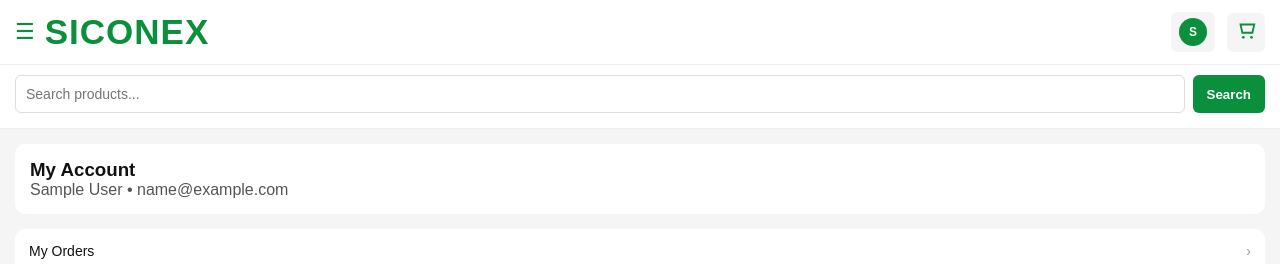
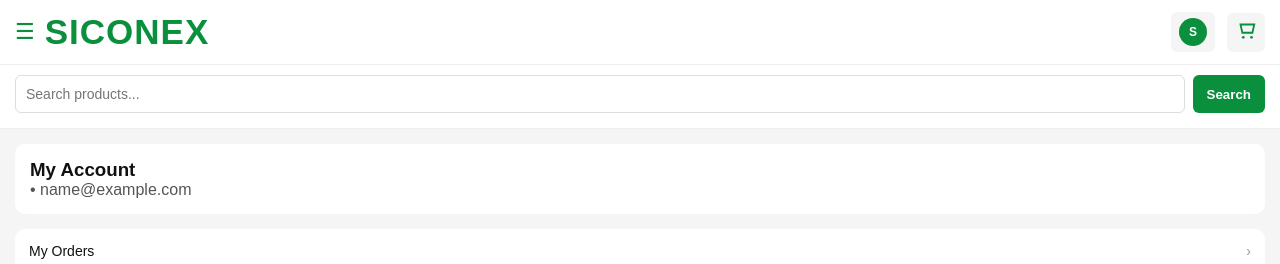
Before and after one commit to protichenoch1/siconex1, a Next.js app: page /account in a window 1280 px wide. Shown: the top 264 px of the page. Built offline with nearby package versions, Linux system fonts and the light colour scheme; sample sign-in values are in the browser's storage.

Commit message:
Improve user data handling and display
Refactor user retrieval from localStorage to handle errors and improve user data display.

```diff
--- a/app/account/page.js
+++ b/app/account/page.js
@@ -9,8 +9,15 @@ function AccountContent() {
   const router = useRouter();
 
   useEffect(() => {
-    const savedUser = JSON.parse(localStorage.getItem("user"));
-    if (savedUser) setUser(savedUser);
+    const saved = localStorage.getItem("user");
+
+    if (saved) {
+      try {
+        setUser(JSON.parse(saved));
+      } catch {
+        localStorage.removeItem("user");
+      }
+    }
   }, []);
 
   const logout = () => {
@@ -41,10 +48,12 @@ function AccountContent() {
       >
         <h3>My Account</h3>
 
-        {user && (
+        {user ? (
           <p style={{ color: "#555" }}>
-            {user.name} • {user.email}
+            {user.first_name} {user.last_name} • {user.email}
           </p>
+        ) : (
+          <p style={{ color: "#999" }}>Loading...</p>
         )}
       </div>
 
@@ -105,4 +114,4 @@ export default function AccountPage() {
       <AccountContent />
     </ProtectedRoute>
   );
-}
+        }
```
